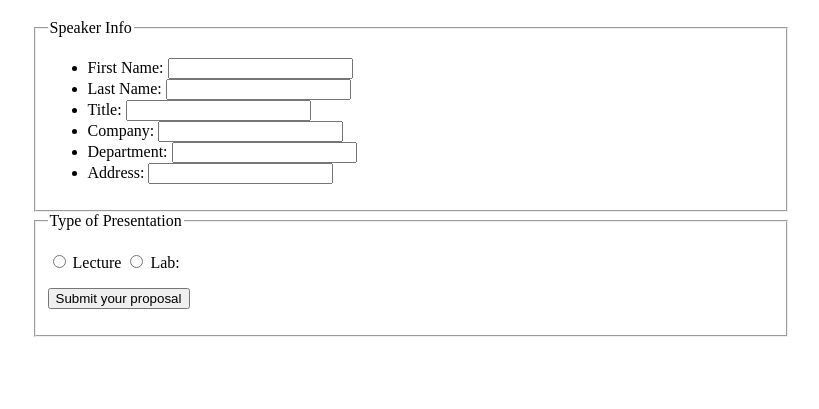
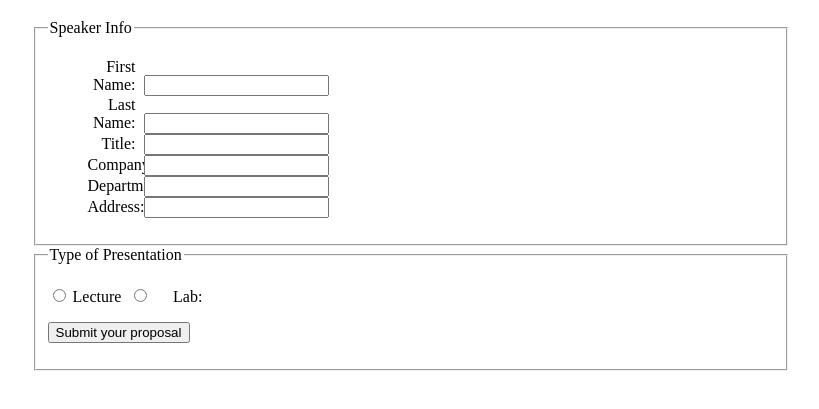
Before and after one commit to TheHansHofmann/atlas, a plain HTML site: page Assignment11/form-exercise1(one).html in a window 1280 px wide. Shown: the part 69-478 px from the top of the page, without its empty margins (27-846 px from the left). Drawn offline with Linux system fonts and the light colour scheme.

Commit message:
aligned text right for labels

```diff
--- a/Assignment11/css/form.css
+++ b/Assignment11/css/form.css
@@ -14,6 +14,15 @@ div#formcol1 {
 	width: 100%;
 }
 
+label{
+	margin-right: .3em;
+	width: 3em;
+	display: inline-block; /*width will not work for "inline" elements such as "label'.*/
+	text-align: right;
+}
 
+#formcol1 li {
+	list-style: none;
+}
 
 /* end of form css */
```
